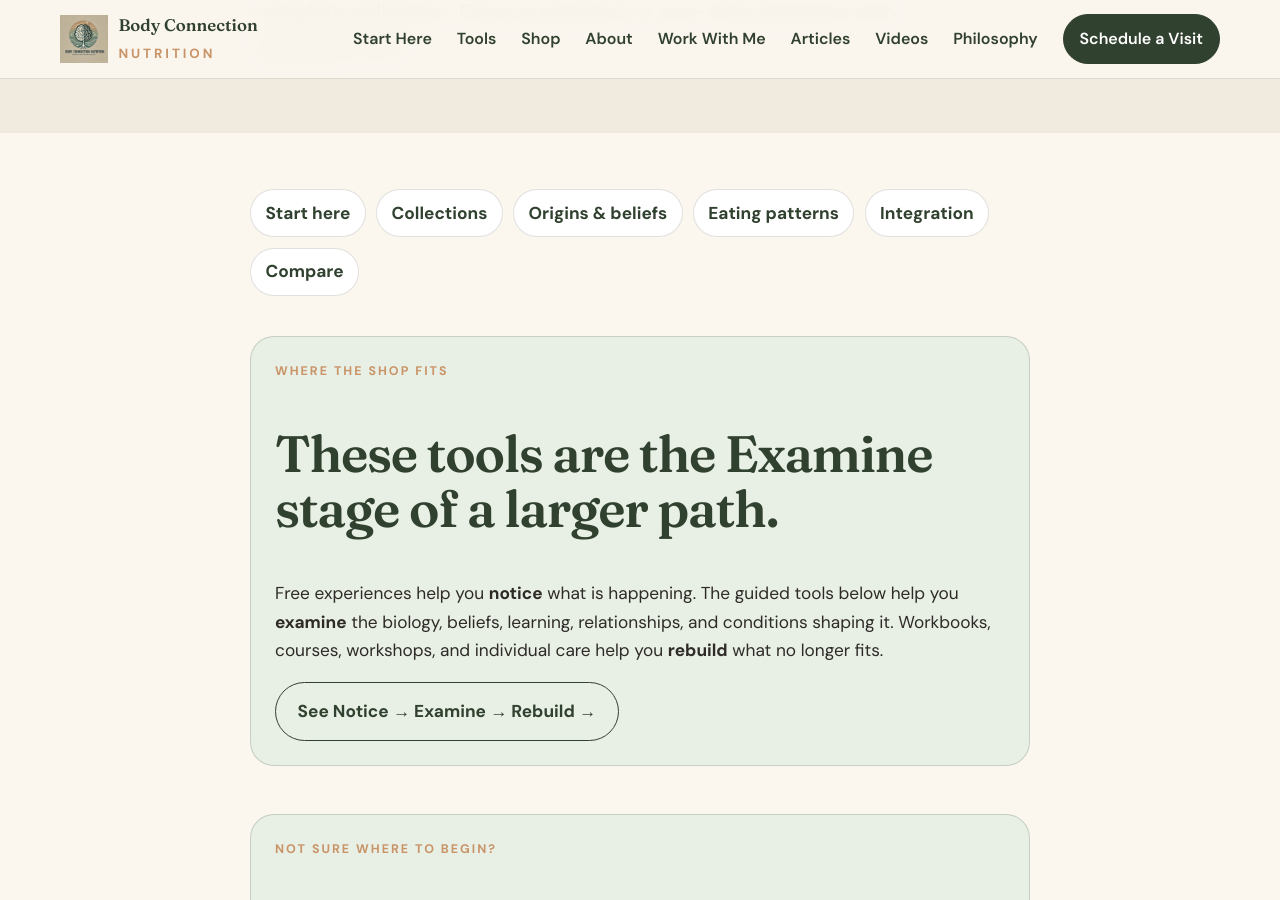
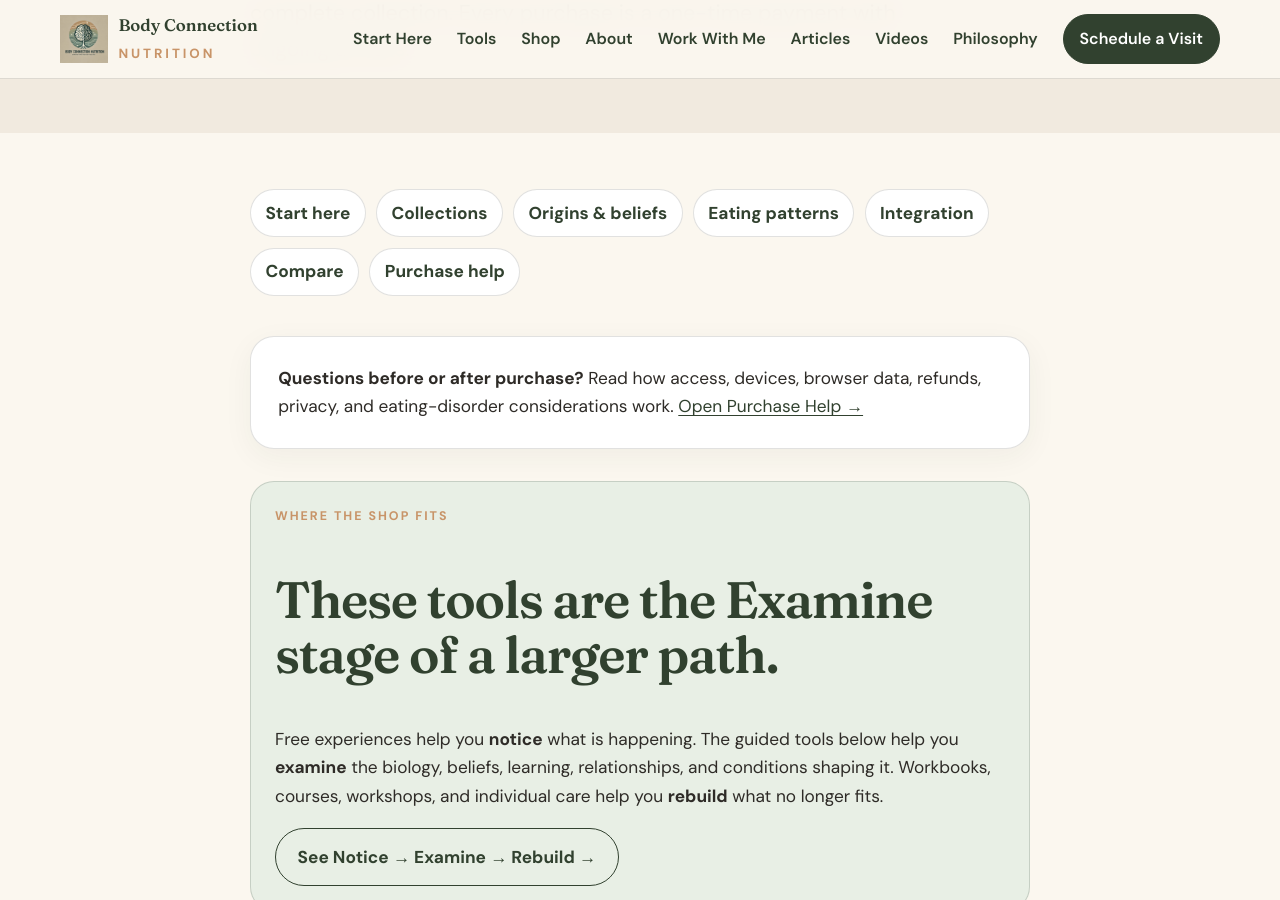
Before and after one commit to BodyConnectionNutrition/Nov-10-build, a Jekyll site: the page built from shop.md, in a window 1280 px wide and 900 px high, scrolled down 406 px. Built offline with Jekyll 4.4.1, drawn with Linux system fonts in a browser that asks for light colours.

Commit message:
Add visible purchase support links

```diff
--- a/shop.md
+++ b/shop.md
@@ -10,8 +10,10 @@ intro: Choose one useful question, follow a connected path, or get the complete
 </style>
 
 <nav class="shop-jump" aria-label="Shop sections">
-  <a href="#start">Start here</a><a href="#collections">Collections</a><a href="#origins">Origins & beliefs</a><a href="#patterns">Eating patterns</a><a href="#integration">Integration</a><a href="#compare">Compare</a>
+  <a href="#start">Start here</a><a href="#collections">Collections</a><a href="#origins">Origins & beliefs</a><a href="#patterns">Eating patterns</a><a href="#integration">Integration</a><a href="#compare">Compare</a><a href="/purchase-support/">Purchase help</a>
 </nav>
+
+<div class="card" style="margin:0 0 2rem"><strong>Questions before or after purchase?</strong> Read how access, devices, browser data, refunds, privacy, and eating-disorder considerations work. <a href="/purchase-support/">Open Purchase Help →</a></div>
 
 <aside class="recommend" style="margin-top:0">
   <p class="eyebrow">Where the shop fits</p>
```
